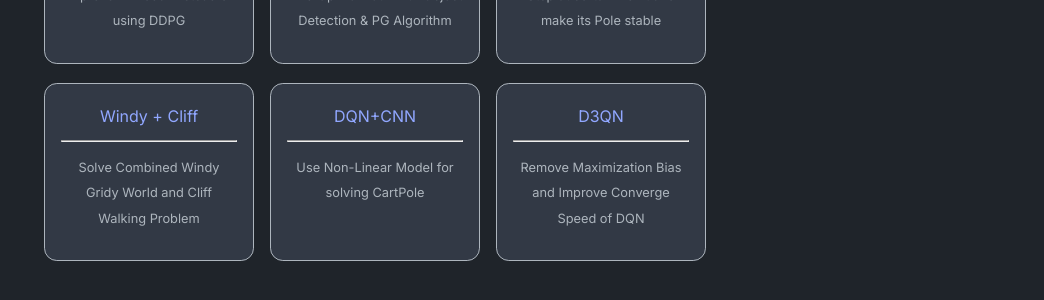
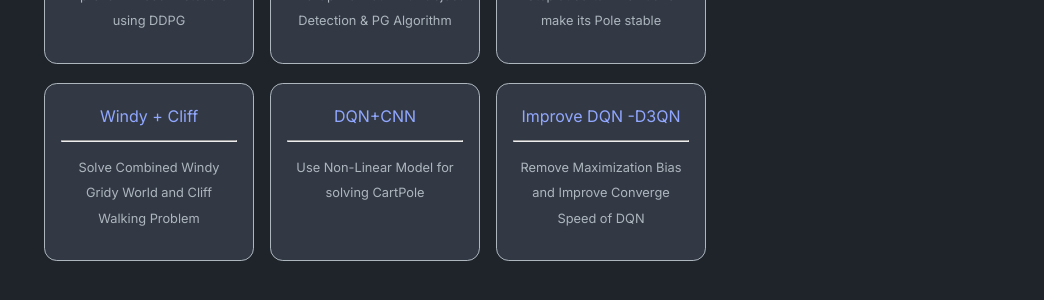
Before and after one commit to dldnxks12/dldnxks12.github.io, a Jekyll site: the page built from index.md, in a window 1280 px wide and 900 px high, scrolled down 438 px. Shown: the part 154-454 px from the top of the window, without its empty margins (236-1280 px from the left). Built offline with Jekyll 4.4.1, drawn with Linux system fonts in a browser that asks for light colours.

Commit message:
Update home.yml

```diff
--- a/_data/home.yml
+++ b/_data/home.yml
@@ -22,12 +22,11 @@ project_entries:
     url: https://github.com/dldnxks12/Projects/tree/main/%23%20RL%20-%20Windy%20Cliff
     desc: Solve Combined Windy Gridy World and Cliff Walking Problem
 
-
   - title: DQN+CNN
     url: https://github.com/dldnxks12/Projects/tree/main/%23%20RL%20-%20DQN%20CNN%20CartPole
     desc: Use Non-Linear Model for solving CartPole
 
-  - title: D3QN
+  - title: Improve DQN -D3QN
     url: https://github.com/dldnxks12/Projects/tree/main/%23%20RL%20-%20D3QN
     desc: Remove Maximization Bias and Improve Converge Speed of DQN
 
```
